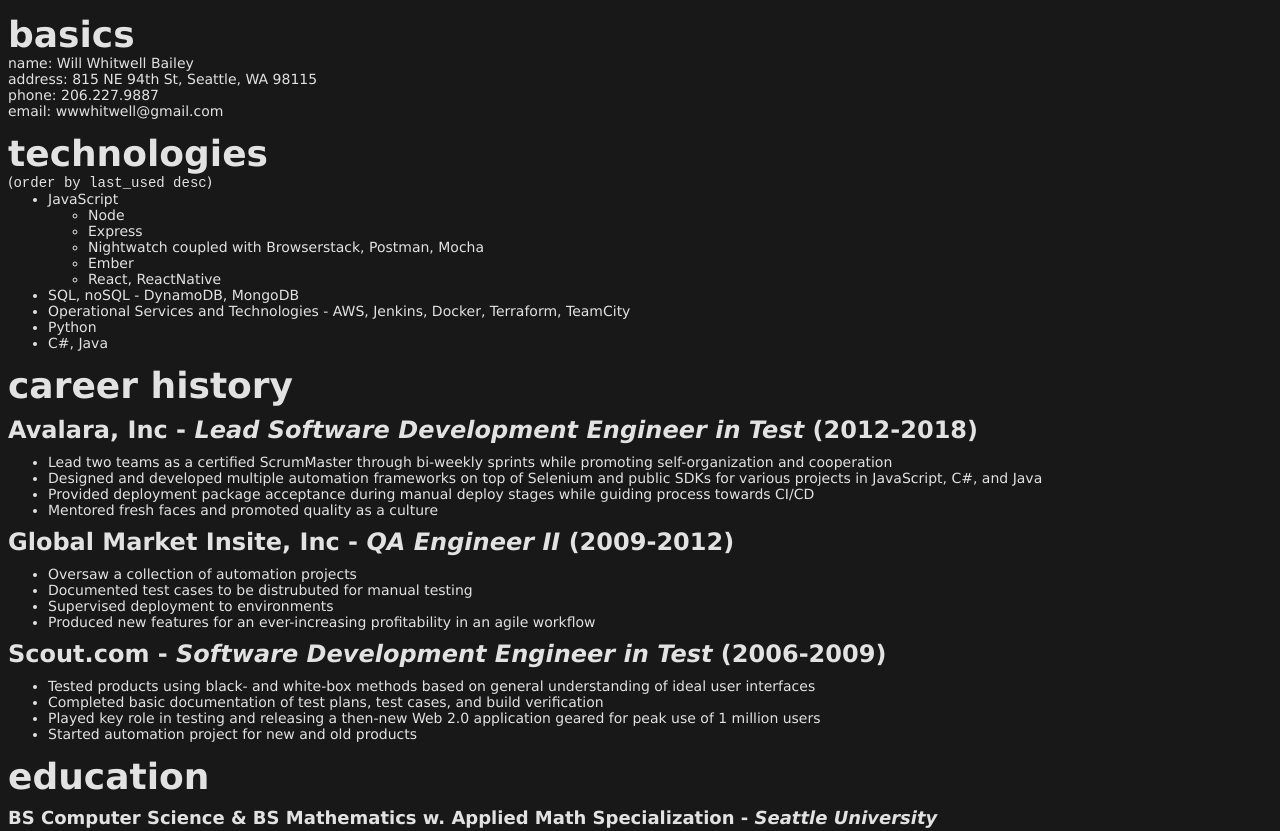
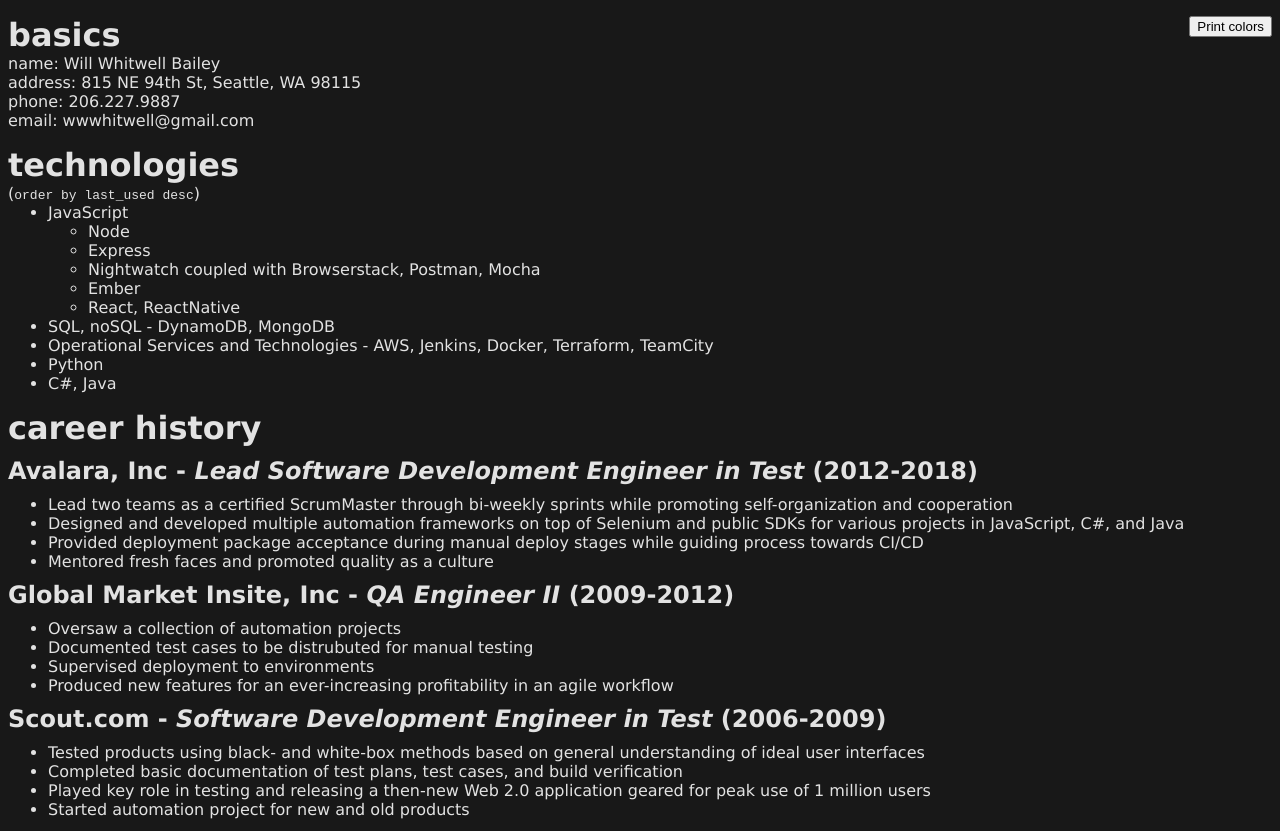
Before and after one commit to willwhitwellbailey/willwhitwellbailey.github.io, a plain HTML site: page index.html in a window 1280 px wide. Shown: the top 831 px of the page. Drawn offline with Linux system fonts and the light colour scheme.

Commit message:
Adding button to toggle for printing

```diff
--- a/index.css
+++ b/index.css
@@ -1,12 +1,15 @@
-html,body {
-  font-family:Verdana,sans-serif;
-  font-size:14px;
-  background-color: #181818;
-  color: #e2e2e2;
+body {
+  font-family: Verdana, sans-serif;
+  background-color: rgb(24, 24, 24);
+  color: rgb(226, 226, 226);
+}
+
+button {
+  float: right;
 }
 
 section {
-  margin: 14px 0;
+  margin: 1rem 0;
 }
 
 h1, h2, h3 {
@@ -15,16 +18,16 @@ h1, h2, h3 {
   padding: 0;
 }
 h1 {
-  font-size: 36px;
+  font-size: 2rem;
 }
 h2, h3 {
   margin: 10px 0;
 }
 h2 {
-  font-size: 24px;
+  font-size: 1.5rem;
 }
 h3 {
-  font-size: 18px;
+  font-size: 1.2rem;
 }
 
 p {
--- a/index.html
+++ b/index.html
@@ -1,8 +1,21 @@
 <html>
   <head>
     <link rel="stylesheet" href="index.css">
+    <script>
+var easyReadBackgroundColor = "rgb(24, 24, 24)";
+var easyReadColor = "rgb(226, 226, 226)";
+function toggleColors() {
+  var check = document.body.style.backgroundColor === easyReadBackgroundColor;
+  document.body.style.backgroundColor = check ? 'white' : easyReadBackgroundColor;
+  document.body.style.color = check ? 'black' : easyReadColor;
+  document.body.getElementsByTagName('button')[0].innerText = `${check ? 'Reading' : 'Print'} colors`;
+}
+    </script>
   </head>
   <body>
+    <button type="button" onclick="toggleColors();">
+      Print colors
+    </button>
     <section>
       <h1>basics</h1>
       <p>name: Will Whitwell Bailey</p>
```
